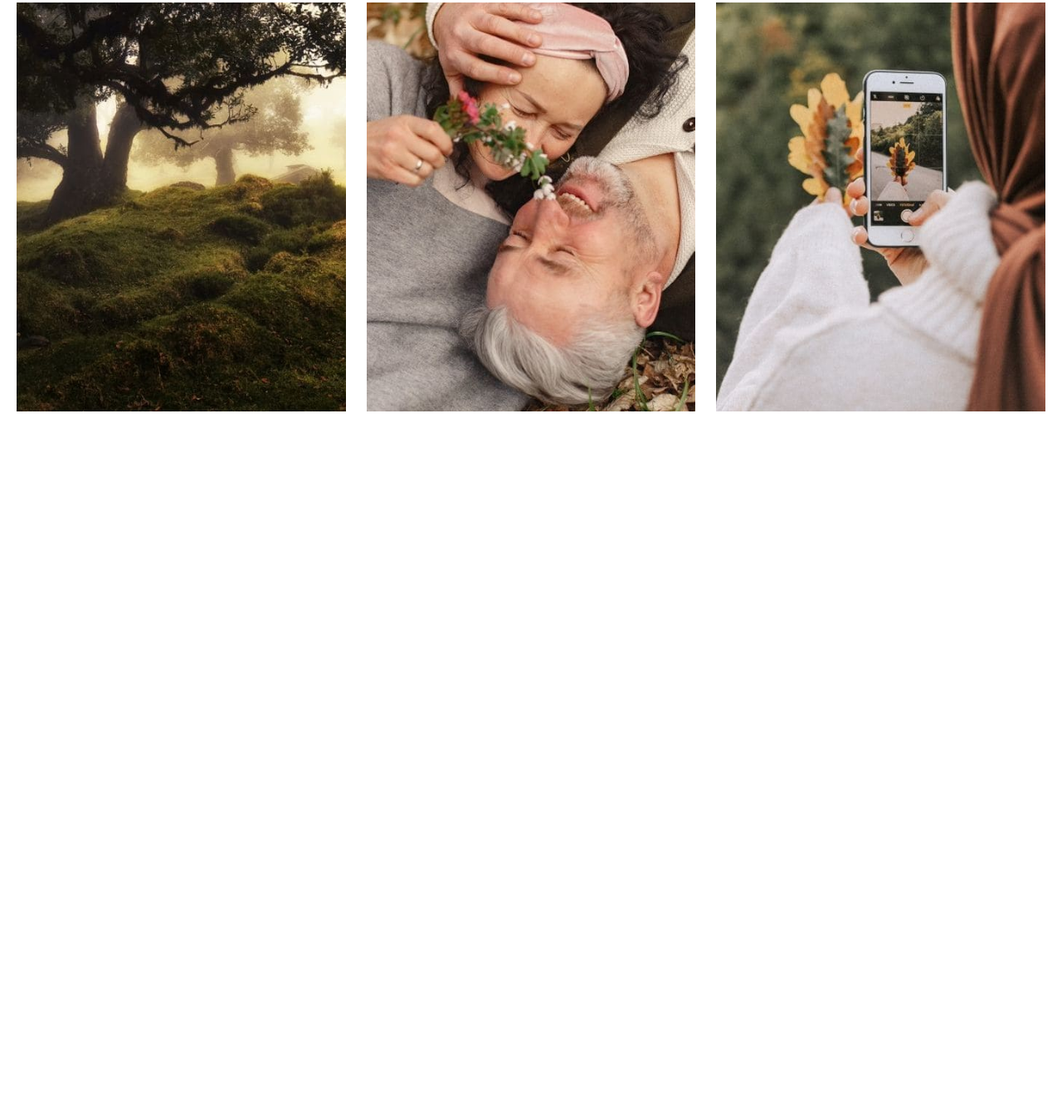
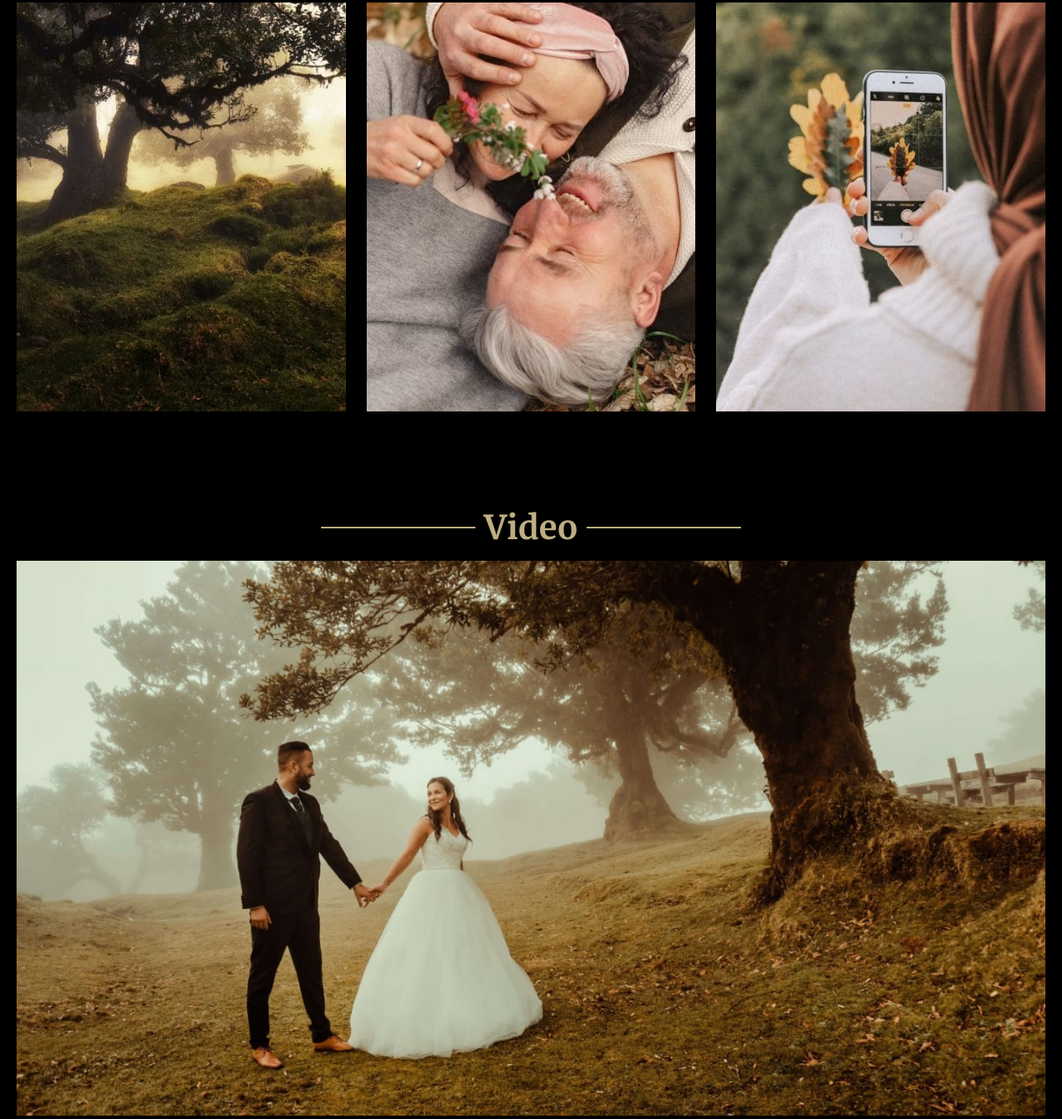
Before and after one commit to ivan1dze/kursovaya_portfolio, a website built with Parcel: page index.html in a window 1280 px wide. Shown: the part 2147-3496 px from the top of the page at 83% size. Before the commit the page ends 2643 px from the top, so only its background shows below. Built offline with nearby package versions, Linux system fonts and the light colour scheme.

Commit message:
some updates

```diff
--- a/css/sass.scss
+++ b/css/sass.scss
@@ -194,7 +194,6 @@ h1, h2, h3, h4, h5, h6 {
 
 .section-portfolio {
   width: 100%;
-  height: 100vh;
   background-color: #000000;
   padding: 100px 20px 0 20px;
 }
@@ -269,3 +268,51 @@ h1, h2, h3, h4, h5, h6 {
   content: "";
   display: block;
 }
+
+.section-video {
+  width: 100%;
+  background-color: #000000;
+  padding: 100px 20px 0 20px;
+}
+.video-title {
+  display: flex;
+  align-items: center;
+  justify-content: center;
+  color: #BDAE82;
+  text-align: center;
+  font-family: 'Merriweather', serif;
+  font-size: 40px;
+  font-style: normal;
+  font-weight: 700;
+  line-height: 80px;
+  position: relative;
+}
+
+.video-title:before,
+.video-title:after {
+  content: "";
+  color: #BDAE82;
+  display: inline-block;
+  margin: 0 10px;
+  border-bottom: 2px solid #BDAE82;
+  width: 15%;
+}
+
+.video-image img {
+  width: 100%;
+  position: relative;
+}
+
+.video-image:after {
+  content: "";
+  position: absolute;
+  top: 50%;
+  left: 50%;
+  transform: translate(-50%, -50%);
+  background-image: url("../img/svg/play_hover.svg");
+  width: 50px; /* Adjust the width as needed */
+  height: 50px; /* Adjust the height as needed */
+  display: block;
+  background-size: cover;
+  cursor: pointer;
+}
--- a/index.html
+++ b/index.html
@@ -82,5 +82,13 @@
         </div>
     </div>
 </div>
+<div class="section-video">
+    <div class="container">
+        <div class="video">
+            <div class="video-title">Video</div>
+            <div class="video-image"><img src="img/video-image.jpg" alt=""></div>
+        </div>
+    </div>
+</div>
 </body>
 </html>
```
Also changed, not shown: img/svg/play_hover.svg (added), img/video-image.jpg (added).
